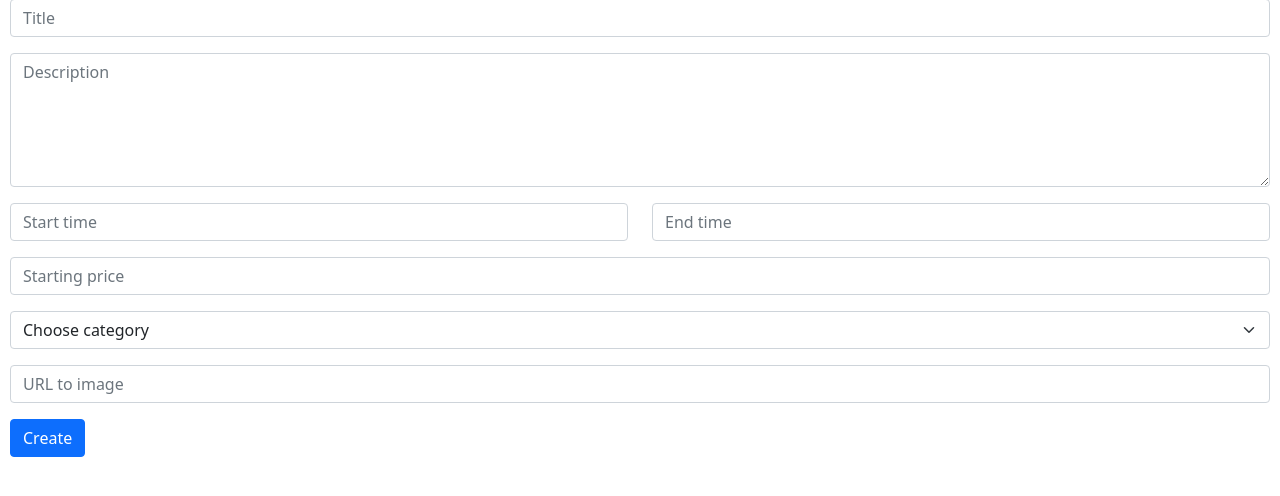
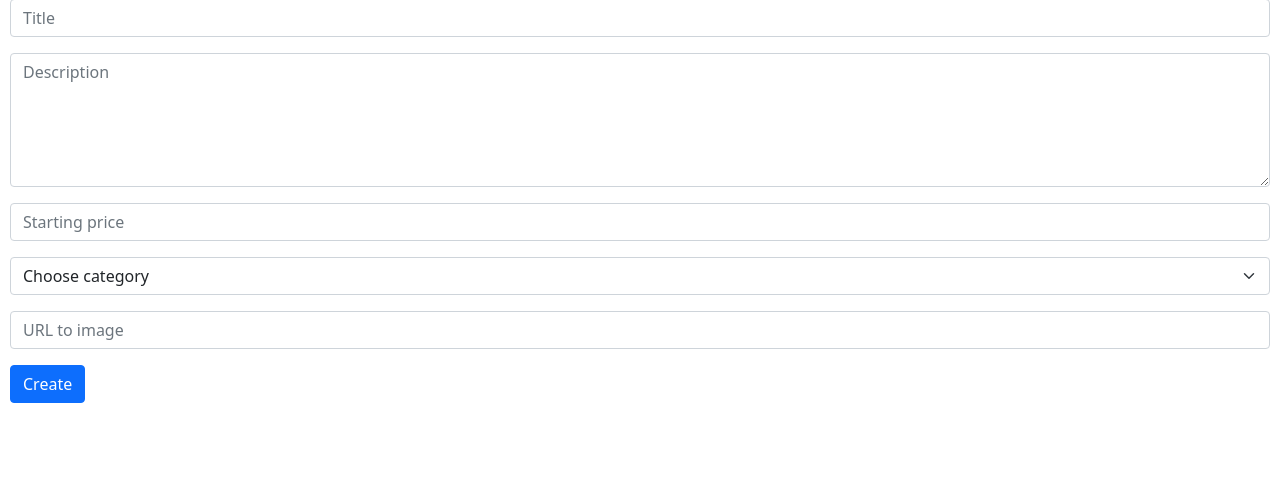
Before and after one commit to illiaboiko/cs50web_commerce, a Django app: page /create_listing in a window 1280 px wide. Shown: the part 179-675 px from the top of the page. Run offline with Django 3.2, Linux system fonts and the light colour scheme; the visitor is signed in with stand-in values (Sample User, id 1); data that the repository does not hold is empty; some libraries are stand-ins or nearby versions.

Commit message:
removed start and end time from db

```diff
--- a/auctions/models.py
+++ b/auctions/models.py
@@ -18,10 +18,6 @@ class Category(models.Model):
 class Listing(models.Model):
     title = models.CharField(max_length=100)
     description = models.TextField()
-    start_time = models.DateField()
-    end_time = models.DateField()
-    # starting_bid = models.FloatField()
-    # current_price = models.ForeignKey(Bid, on_delete=models.CASCADE, related_name="listing")
     seller = models.ForeignKey(
         User, on_delete=models.CASCADE, related_name="my_listings"
     )
--- a/auctions/templates/auctions/create_listing.html
+++ b/auctions/templates/auctions/create_listing.html
@@ -14,18 +14,6 @@
         <div class="mb-3">
             {% comment %}  description {% endcomment %}
             <textarea class="form-control" rows="5" id="description" name="description" placeholder="Description" required></textarea>
-        </div>
-        <div class="mb-3">
-            <div class="row">
-                <div class="col">
-                    {% comment %}  start time {% endcomment %}
-                    <input type="text" name="start_time" id="start_time" class="form-control datepicker" placeholder="Start time" required>
-                </div>
-                <div class="col">
-                    {% comment %}  end time {% endcomment %}
-                    <input type="text" name="end_time" id="end_time" class="form-control datepicker" placeholder="End time" required>
-                </div>
-            </div>
         </div>
         <div class="mb-3">
             {% comment %}  current price {% endcomment %}
--- a/auctions/views.py
+++ b/auctions/views.py
@@ -139,8 +139,6 @@ def create_listing(request):
             user = request.user
             title = request.POST["title"]
             description = request.POST["description"]
-            start_time = request.POST["start_time"]
-            end_time = request.POST["end_time"]
             starting_price = float(request.POST["current_price"])
             categories = request.POST.getlist("categories")
             image_url = request.POST["image_url"]
@@ -153,9 +151,6 @@ def create_listing(request):
                 title=title,
                 seller=user,
                 description=description,
-                start_time=start_time,
-                end_time=end_time,
-                # current_price=bid,
                 image_url=image_url,
             )
             new_listing.save()
```
Also changed, not shown: auctions/forms.py (+0 -11 lines), auctions/migrations/0002_remove_listing_end_time_remove_listing_start_time.py (added).
